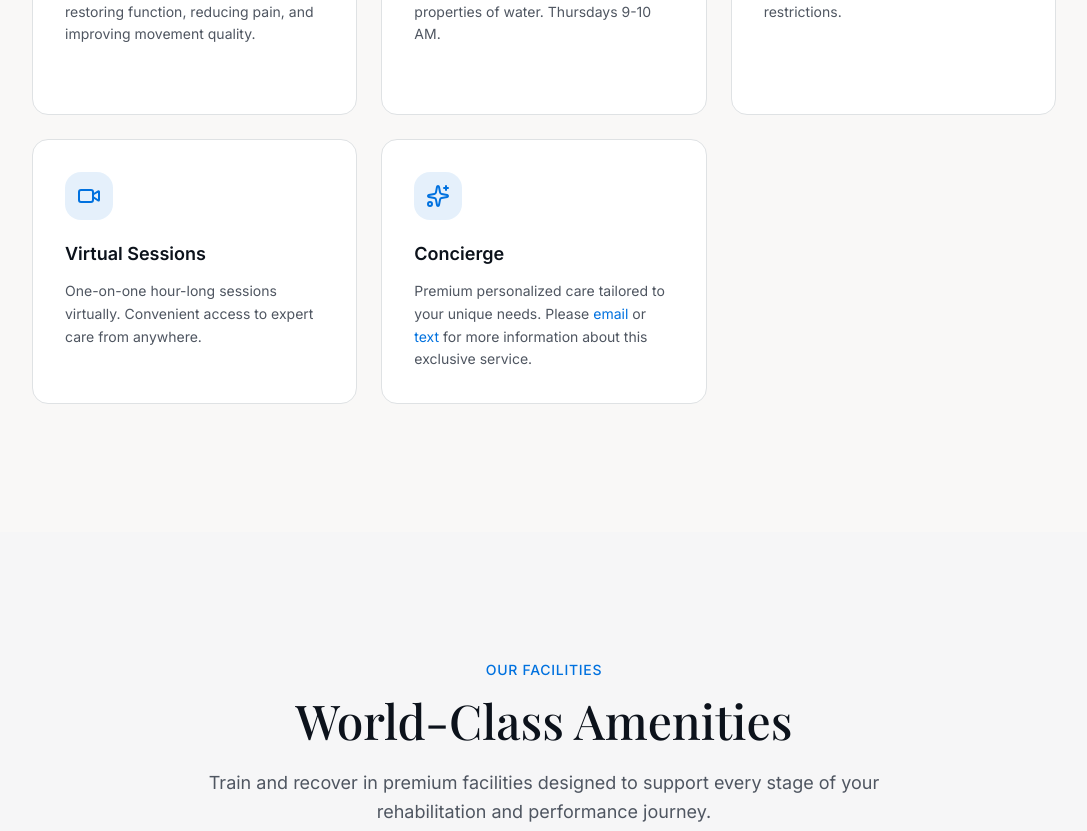
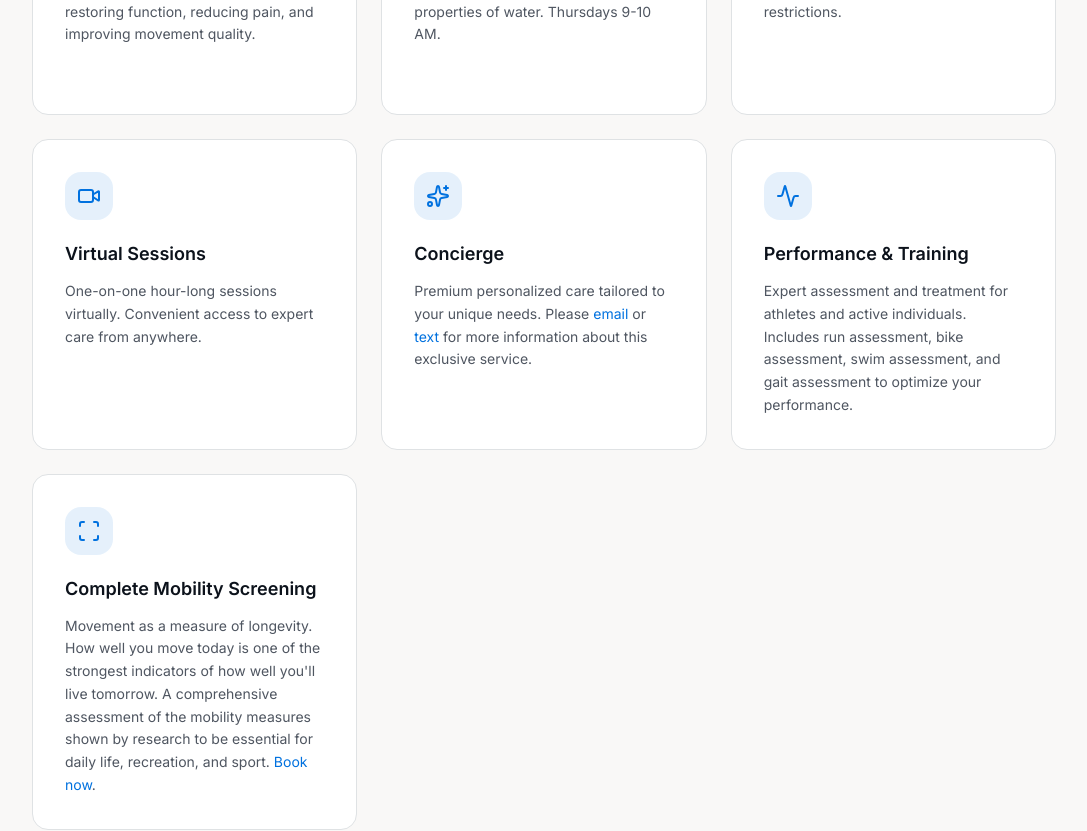
Before and after one commit to tonycasaccia/juliet-pt, a Next.js app: page / in a window 1280 px wide. Shown: the part 3560-4391 px from the top of the page, without its empty margins (96-1183 px from the left). Built offline with nearby package versions, Linux system fonts and the light colour scheme; a web font is replaced by a local one.

Commit message:
feat: add new services with icons and descriptions

```diff
--- a/components/services.tsx
+++ b/components/services.tsx
@@ -8,6 +8,8 @@ import {
   Sparkles,
   Waves,
   ArrowRight,
+  Activity,
+  Scan,
 } from "lucide-react";
 
 const services = [
@@ -43,6 +45,19 @@ const services = [
     descriptionHtml: true,
     description:
       'Premium personalized care tailored to your unique needs. Please <a href="mailto:saintgermainphysicaltherapy@gmail.com" class="text-primary hover:underline">email</a> or <a href="tel:5052498284" class="text-primary hover:underline">text</a> for more information about this exclusive service.',
+  },
+  {
+    icon: Activity,
+    title: "Performance & Training",
+    description:
+      "Expert assessment and treatment for athletes and active individuals. Includes run assessment, bike assessment, swim assessment, and gait assessment to optimize your performance.",
+  },
+  {
+    icon: Scan,
+    title: "Complete Mobility Screening",
+    descriptionHtml: true,
+    description:
+      'Movement as a measure of longevity. How well you move today is one of the strongest indicators of how well you\'ll live tomorrow. A comprehensive assessment of the mobility measures shown by research to be essential for daily life, recreation, and sport. <a href="https://saintgermainphysicaltherapy.janeapp.com" target="_blank" rel="noopener noreferrer" class="text-primary hover:underline">Book now</a>.',
   },
 ];
 
```
